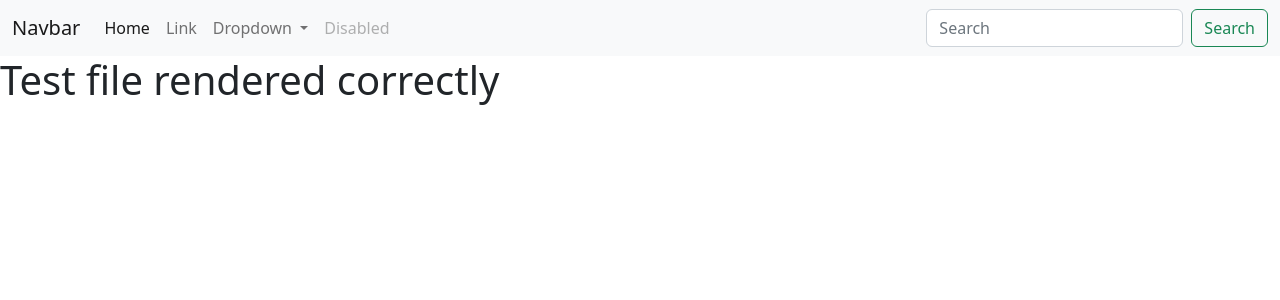
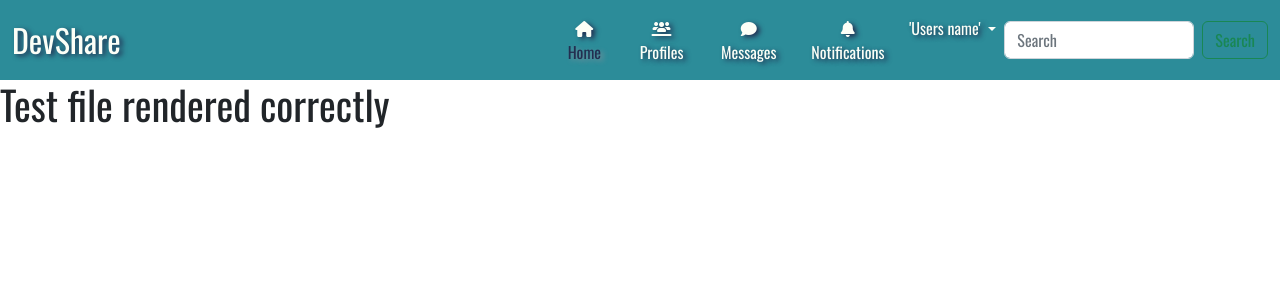
Before and after one commit to KristianColville1/dev-share, a Django app: page / in a window 1280 px wide. Shown: the top 300 px of the page. Run offline with Django 3.2, Linux system fonts and the light colour scheme; some libraries are stand-ins or nearby versions.

Commit message:
Added basic style to nav and adjusted layout

```diff
--- a/static/css/base.css
+++ b/static/css/base.css
@@ -1,2 +1,51 @@
 /* Google fonts for project - Taken from: https://fonts.google.com/ */
 @import url('https://fonts.googleapis.com/css2?family=Open+Sans&family=Oswald&display=swap');
+
+:root {
+    --space-cadet: #222e50ff;
+    --english-violet: #5a4d68ff;
+    --mountbatten-pink: #916c80ff;
+    --light-slate-gray: #758f9aff;
+    --baby-powder: #fcfff7ff;
+    --middle-blue-green: #8fd0ccff;
+    --viridian-green: #21a0a0ff;
+    --blue-munsell: #2c8c99ff;
+    --teal-blue: #3e7784ff;
+}
+
+.navbar,
+h1,
+h2,
+h3 {
+    font-family: 'Oswald', sans-serif;
+}
+
+.navbar {
+    background-color: var(--blue-munsell);
+}
+
+.navbar-brand,
+.nav-link,
+.fa-house,
+.fa-users-line,
+.fa-comment,
+.fa-bell {
+    color: var(--baby-powder);
+    text-shadow: 3px 2px 5px var(--space-cadet);
+}
+
+.navbar-brand {
+    font-size: 2rem;
+}
+
+.active {
+    color: var(--space-cadet) !important;
+    text-shadow: 3px 2px 5px var(--light-slate-gray);
+}
+
+.fa-house,
+.fa-users-line,
+.fa-comment,
+.fa-bell {
+    width: 100%;
+}
--- a/templates/base.html
+++ b/templates/base.html
@@ -26,23 +26,36 @@
 <body>
 
     {% comment %} Nav {% endcomment %}
-    <nav class="navbar navbar-expand-lg bg-light">
+    <nav class="navbar navbar-expand-lg sticky-top">
         <div class="container-fluid">
-          <a class="navbar-brand" href="#">Navbar</a>
+          <a class="navbar-brand" href="#">DevShare</a>
           <button class="navbar-toggler" type="button" data-bs-toggle="collapse" data-bs-target="#navbarSupportedContent" aria-controls="navbarSupportedContent" aria-expanded="false" aria-label="Toggle navigation">
             <span class="navbar-toggler-icon"></span>
           </button>
           <div class="collapse navbar-collapse" id="navbarSupportedContent">
-            <ul class="navbar-nav me-auto mb-2 mb-lg-0">
+            <ul class="navbar-nav nav-fill ms-auto mb-2 mb-lg-0">
               <li class="nav-item">
-                <a class="nav-link active" aria-current="page" href="#">Home</a>
+                <a class="nav-link active" aria-current="page" href="#">
+                    <i class="fa-solid fa-house"></i>
+                    Home</a>
               </li>
               <li class="nav-item">
-                <a class="nav-link" href="#">Link</a>
+                <a class="nav-link" href="#"><i class="fa-solid fa-users-line"></i>
+                    Profiles</a>
+              </li>
+              <li class="nav-item">
+                <a class="nav-link" href="#">
+                    <i class="fa-solid fa-comment"></i>
+                    Messages</a>
+              </li>
+              <li class="nav-item">
+                <a class="nav-link" href="#">
+                    <i class="fa-solid fa-bell"></i>
+                    Notifications</a>
               </li>
               <li class="nav-item dropdown">
                 <a class="nav-link dropdown-toggle" href="#" id="navbarDropdown" role="button" data-bs-toggle="dropdown" aria-expanded="false">
-                  Dropdown
+                  'Users name'
                 </a>
                 <ul class="dropdown-menu" aria-labelledby="navbarDropdown">
                   <li><a class="dropdown-item" href="#">Action</a></li>
@@ -50,9 +63,6 @@
                   <li><hr class="dropdown-divider"></li>
                   <li><a class="dropdown-item" href="#">Something else here</a></li>
                 </ul>
-              </li>
-              <li class="nav-item">
-                <a class="nav-link disabled">Disabled</a>
               </li>
             </ul>
             <form class="d-flex" role="search">
@@ -68,5 +78,8 @@
         {% endblock%}
     </main>
     {% comment %} Footer {% endcomment %}
+
+    {% comment %} Font Awesome Icons {% endcomment %}
+    <script src="https://kit.fontawesome.com/0d880835d2.js" crossorigin="anonymous"></script>
 </body>
 </html>
```
